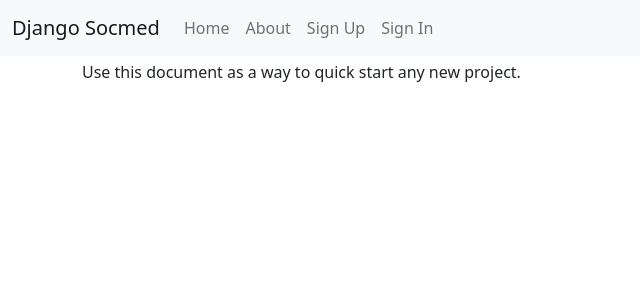
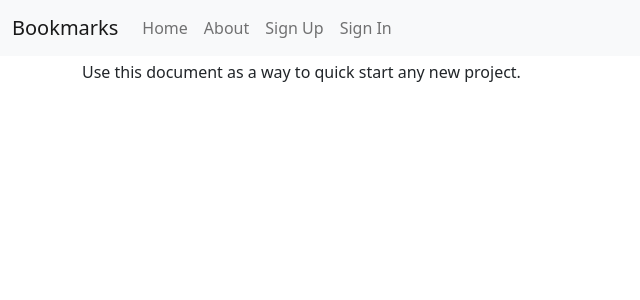
Before and after one commit to kenvilar/django-socmed, a Django app: page / in a window 1280 px wide. Shown: the top 300 px of the page, without its empty margins (0-640 px from the left). Run offline with Django 3.2, Linux system fonts and the light colour scheme; parts of the project's set-up code (start-up, migrations or seed data) failed here and were passed over; some libraries are stand-ins or nearby versions.

Commit message:
Change name

```diff
--- a/django_socmed/templates/base.html
+++ b/django_socmed/templates/base.html
@@ -4,7 +4,7 @@
 <head>
   <meta charset="utf-8">
   <meta http-equiv="x-ua-compatible" content="ie=edge">
-  <title>{% block title %}Django Socmed{% endblock title %}</title>
+  <title>{% block title %}Bookmarks{% endblock title %}</title>
   <meta name="viewport" content="width=device-width, initial-scale=1.0">
   <meta name="description" content="Image Sharing Platform">
   <meta name="author" content="Ken Vilar">
@@ -48,7 +48,7 @@
               aria-label="Toggle navigation">
         <span class="navbar-toggler-icon"></span>
       </button>
-      <a class="navbar-brand" href="{% url 'home' %}">Django Socmed</a>
+      <a class="navbar-brand" href="{% url 'home' %}">Bookmarks</a>
 
       <div class="collapse navbar-collapse" id="navbarSupportedContent">
         <ul class="navbar-nav mr-auto">
```
